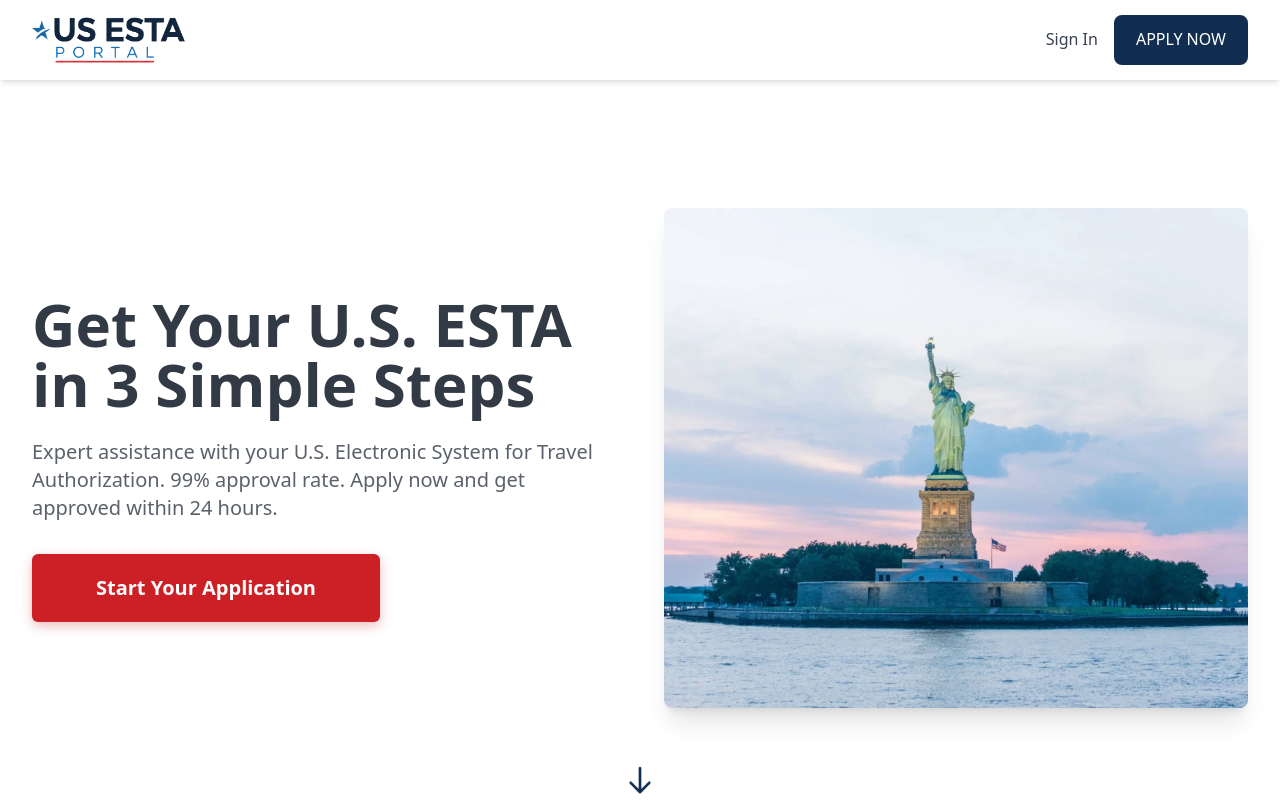
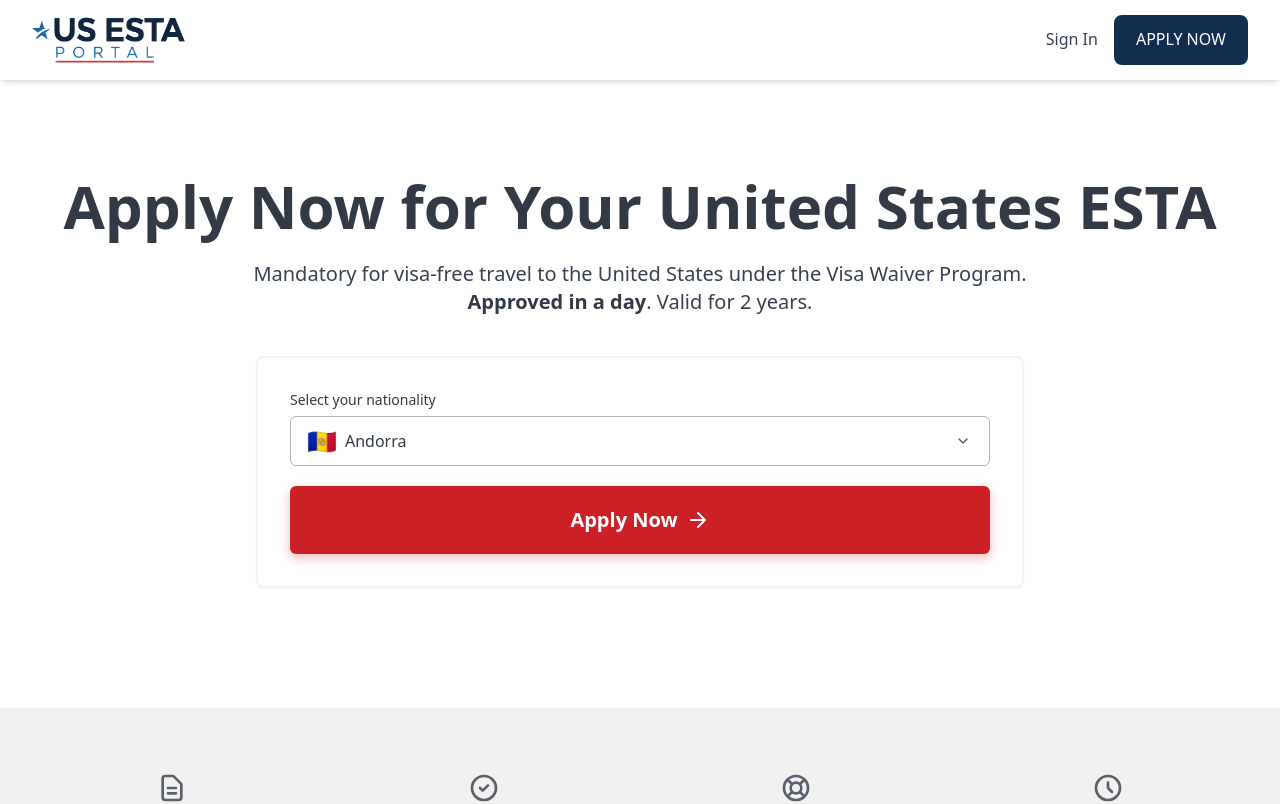
Before and after one commit to Jahanzaib00/ru.evisa-fe, a Next.js app: page / in a window 1280 px wide. Shown: the top 804 px of the page. Built offline with nearby package versions, Linux system fonts and the light colour scheme; no server answers.

Commit message:
Hero section update

```diff
--- a/app/application/[id]/step-2-passport/page.tsx
+++ b/app/application/[id]/step-2-passport/page.tsx
@@ -279,7 +279,7 @@ export default function Step2PassportPage({
               </div>
 
               <Controller
-                name="nationalityOnPassport"
+              name="nationalityOnPassport"
                 control={control}
                 render={({ field }) => (
                   <CountrySelect
--- a/app/components/home/Hero.tsx
+++ b/app/components/home/Hero.tsx
@@ -1,80 +1,68 @@
 "use client";
 
-import Image from "next/image";
+import { useRouter } from "next/navigation";
 import Button from "../ui/Button";
 import Container from "../ui/Container";
 import Section from "../ui/Section";
+import CountrySelect from "../ui/CountrySelect";
 import { trackCTAClick } from "@/app/lib/analytics";
+import { useApplicationStore } from "@/app/lib/store/applicationStore";
+import { useNationalityAutoSelect } from "@/app/hooks/useNationalityAutoSelect";
+import { ArrowRight } from "lucide-react";
 
 export default function Hero() {
-  const handleCTAClick = () => {
+  const router = useRouter();
+  const { nationality, setNationality } = useApplicationStore();
+
+  // Auto-select nationality based on IP using custom hook
+  useNationalityAutoSelect(nationality, setNationality);
+
+  const handleApplyNow = () => {
     trackCTAClick("hero");
-    window.location.href = "/apply";
+    router.push("/apply");
   };
 
   return (
-    <Section id="hero" padding="xl" className="relative overflow-hidden">
-      <Container>
-        <div className="grid md:grid-cols-2 gap-12 items-center">
-          {/* Content Column */}
-          <div className="text-center md:text-left">
+    <Section id="hero">
+      <Container maxWidth="lg" className="text-center">
+        {/* Main Headline */}
         <h1 className="text-4xl md:text-5xl lg:text-6xl font-bold text-gray-dark leading-tight mb-6">
-              Get Your U.S. ESTA in 3 Simple Steps
+          Apply Now for Your United States ESTA
         </h1>
 
-            <p className="text-lg md:text-xl text-gray mb-8 leading-relaxed">
-              Expert assistance with your U.S. Electronic System for Travel
-              Authorization. 99% approval rate. Apply now and get approved
-              within 24 hours.
+        {/* Subheadline */}
+        <p className="text-lg md:text-xl text-gray-700 mb-10 leading-relaxed">
+          Mandatory for visa-free travel to the United States under the Visa
+          Waiver Program.
+          <br />
+          <span className="font-semibold text-gray-dark">
+            Approved in a day
+          </span>
+          . Valid for 2 years.
         </p>
 
-            {/* Primary CTA */}
-            <div className="flex flex-col items-center md:items-start gap-4">
+        {/* Country Selection Form */}
+        <div className="bg-white border-2 border-gray-100 rounded-lg p-6 md:p-8 mb-6 shadow-sm max-w-3xl mx-auto text-start">
+          <div className="space-y-5">
+            <CountrySelect
+              label="Select your nationality"
+              value={nationality}
+              onChange={setNationality}
+              placeholder="Choose your country"
+              valueType="name"
+            />
+
             <Button
               variant="primary"
               size="lg"
-                onClick={handleCTAClick}
-                className="min-w-[280px]"
+              fullWidth
+              onClick={handleApplyNow}
+              disabled={!nationality}
             >
-                Start Your Application
+              Apply Now
+              <ArrowRight className="ml-2" />
             </Button>
           </div>
-          </div>
-
-          {/* Image Column */}
-          <div className="relative h-[400px] md:h-[500px] rounded-lg overflow-hidden shadow-xl">
-            <Image
-              src="/images/hero.png"
-              alt="Statue of Liberty"
-              fill
-              priority
-              className="object-cover"
-              sizes="(max-width: 768px) 100vw, 50vw"
-            />
-          </div>
-        </div>
-
-        {/* Scroll Indicator */}
-        <div className="flex justify-center mt-16">
-          <a
-            href="#trust-bar"
-            className="animate-bounce text-primary hover:text-primary-light"
-            aria-label="Scroll to learn more"
-          >
-            <svg
-              className="w-8 h-8"
-              fill="none"
-              stroke="currentColor"
-              viewBox="0 0 24 24"
-            >
-              <path
-                strokeLinecap="round"
-                strokeLinejoin="round"
-                strokeWidth={2}
-                d="M19 14l-7 7m0 0l-7-7m7 7V3"
-              />
-            </svg>
-          </a>
         </div>
       </Container>
     </Section>
--- /dev/null
+++ b/app/hooks/useNationalityAutoSelect.ts
@@ -0,0 +1,32 @@
+import { useEffect } from "react";
+import { ELIGIBLE_COUNTRIES } from "@/app/lib/countries";
+import { autoSelectNationality } from "@/app/lib/ipGeolocation";
+
+/**
+ * Custom hook to auto-select nationality based on user's IP
+ * Reusable across Hero and Apply page
+ */
+export function useNationalityAutoSelect(
+  currentNationality: string | undefined,
+  setNationality: (nationality: string) => void
+) {
+  useEffect(() => {
+    // Only auto-select if nationality is not already set
+    if (!currentNationality) {
+      const autoSelect = async () => {
+        const eligibleCodes = ELIGIBLE_COUNTRIES.map((c) => c.code);
+        const countryCode = await autoSelectNationality(eligibleCodes);
+
+        const country = ELIGIBLE_COUNTRIES.find(
+          (c) => c.code.toUpperCase() === countryCode.toUpperCase()
+        );
+
+        if (country) {
+          setNationality(country.name);
+        }
+      };
+
+      autoSelect();
+    }
+  }, [currentNationality, setNationality]);
+}
```
Lines whose indentation alone changed are shown as unchanged.
